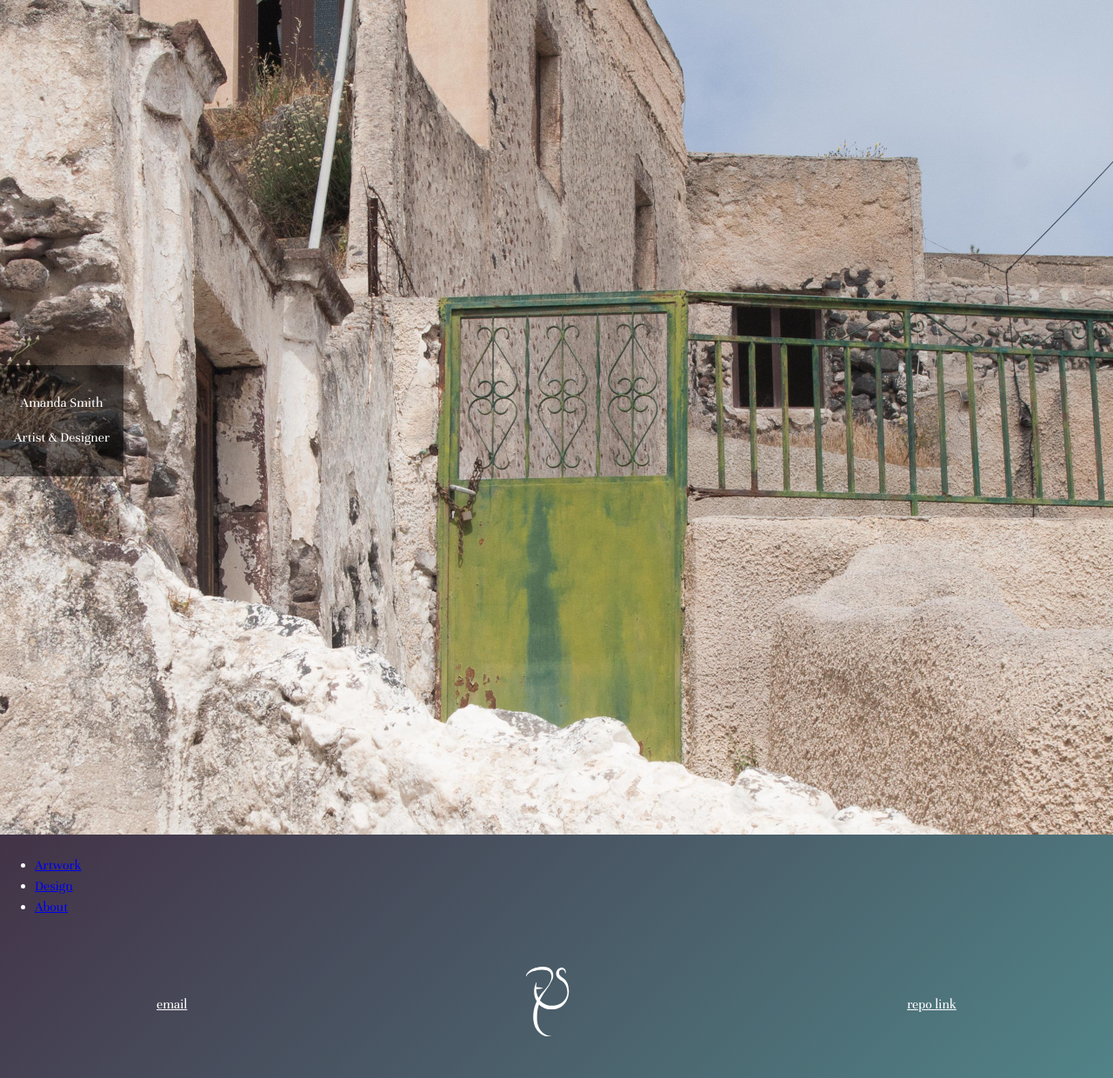
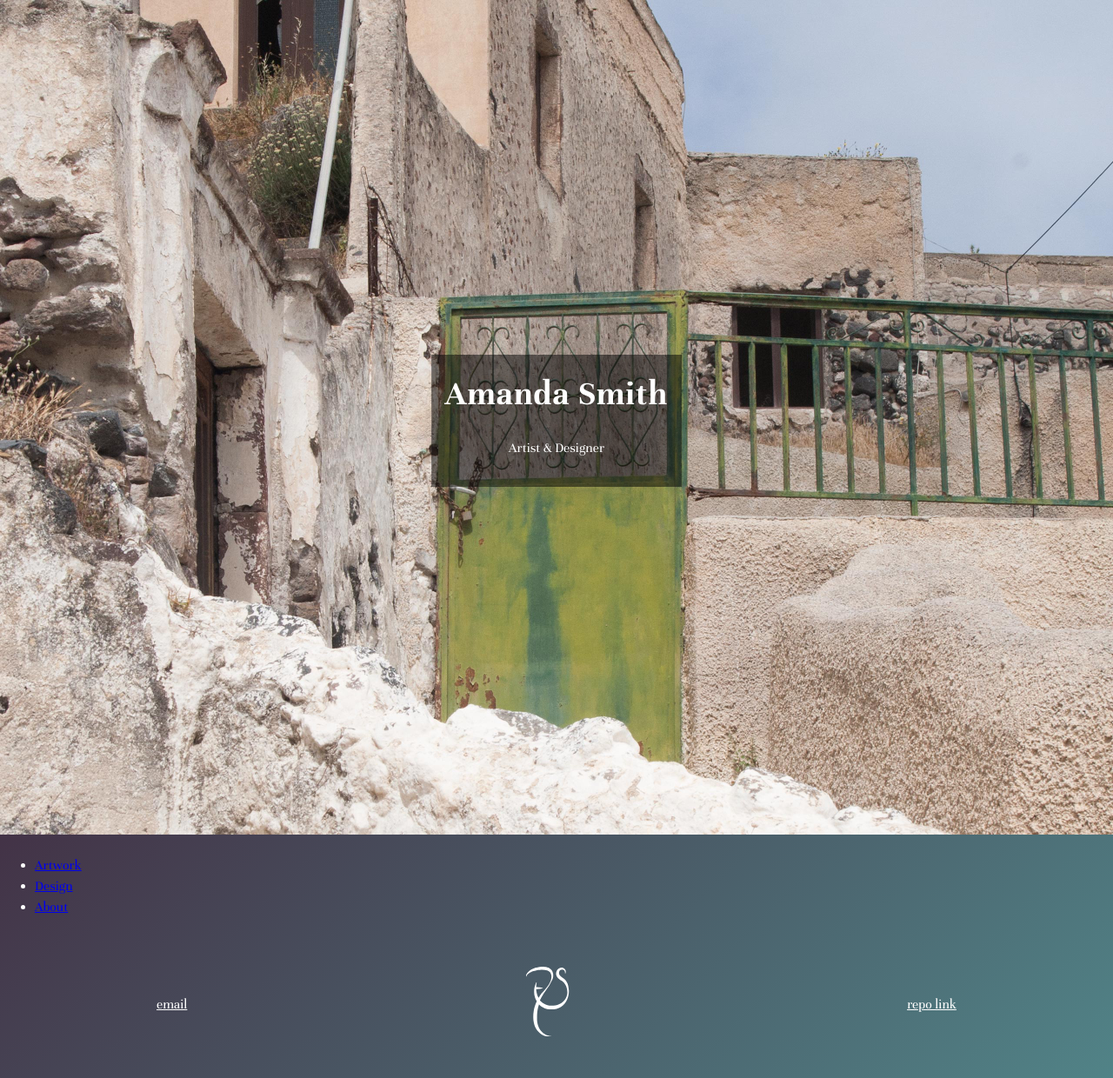
Before and after one commit to asmithorn/asmithorn.github.io, a Jekyll site: the page built from index.html, in a window 1280 px wide. Shown: the whole page at 87% size. Built offline with Jekyll 4.4.1, drawn with Linux system fonts in a browser that asks for light colours.

Commit message:
hero styling

```diff
--- a/css/style.scss
+++ b/css/style.scss
@@ -199,9 +199,10 @@ a {
     display: block;
     padding: 1em;
     position: absolute;
+    right: 50%;
     text-align: center;
     top: 50%;
-    transform: translateY(-50%);
+    transform: translate(50%, -50%);
     z-index: 1000;
   }
 
@@ -339,6 +340,16 @@ a {
 .u-row-header--black {border-bottom-color: black;}
 .u-text--center {text-align: center;}
 .u-text--large {font-size: 2em;}
+// .u-hidden {
+//   border: 0;
+//   clip: rect(0 0 0 0);
+//   height: 1px;
+//   margin: -1px;
+//   overflow: hidden;
+//   padding: 0;
+//   position: absolute;
+//   width: 1px;
+// }
 
 
 .u-image--round {border-radius: 50%;}
--- a/index.html
+++ b/index.html
@@ -19,20 +19,19 @@
   </head>
 
   <body>
+    <main role="main">
         <div class="o-row">
             <header class="c-hero">
                 <img src="/resources/home/greece-green-door-small.jpg" srcset="/resources/home/greece-green-door.jpg 2560w,
                     /resources/home/greece-green-door-small.jpg 960w" sizes="100vw" alt="Green decorative door and railing among aging, painted white concrete."/>
 
                 <div class="c-hero__overlay">
-          <p>Amanda Smith</p>
+                    <h1>Amanda Smith</h1>
                     <p>Artist &amp; Designer</p>
                 </div>
 
             </header>
         </div>
-
-    <main role="main">
         <nav>
             <ul class="">
                 <li><a class="" href="/artwork/">Artwork</a></li>
```
Lines whose indentation alone changed are shown as unchanged.
